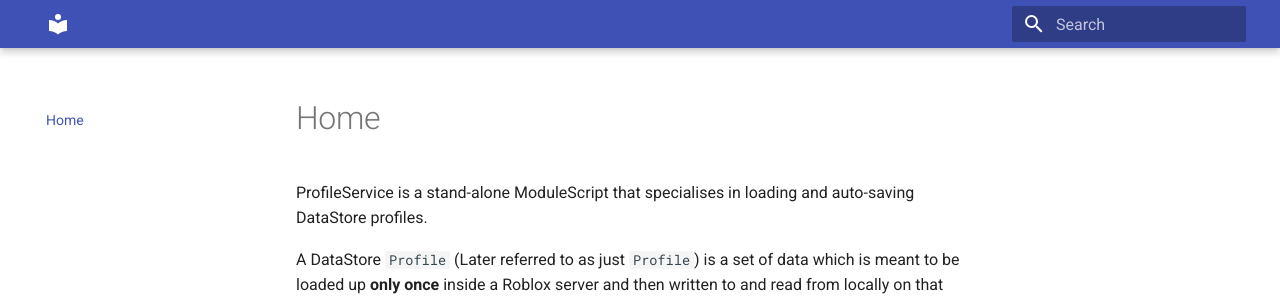
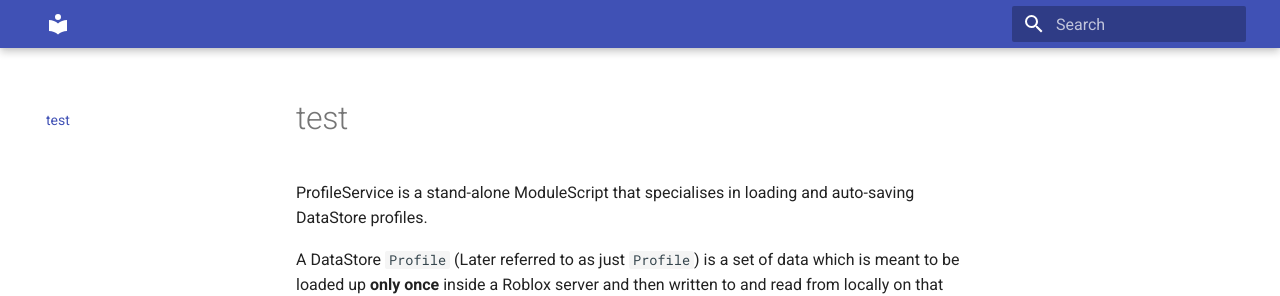
Before and after one commit to RoLua-Visual-Scripting/RoLua-Visual-Scripting, an MkDocs documentation site: the page built from docs/index.md, in a window 1280 px wide and 900 px high. Shown: the top 296 px of the window. Built offline with MkDocs 1.6.1 and Material for MkDocs 9.7.7, drawn with Linux system fonts in a browser that asks for light colours.

Commit message:
Update index.md

```diff
--- a/docs/index.md
+++ b/docs/index.md
@@ -1,4 +1,4 @@
-# Home
+# test
 
 ProfileService is a stand-alone ModuleScript that specialises in loading and auto-saving
 DataStore profiles.
```
